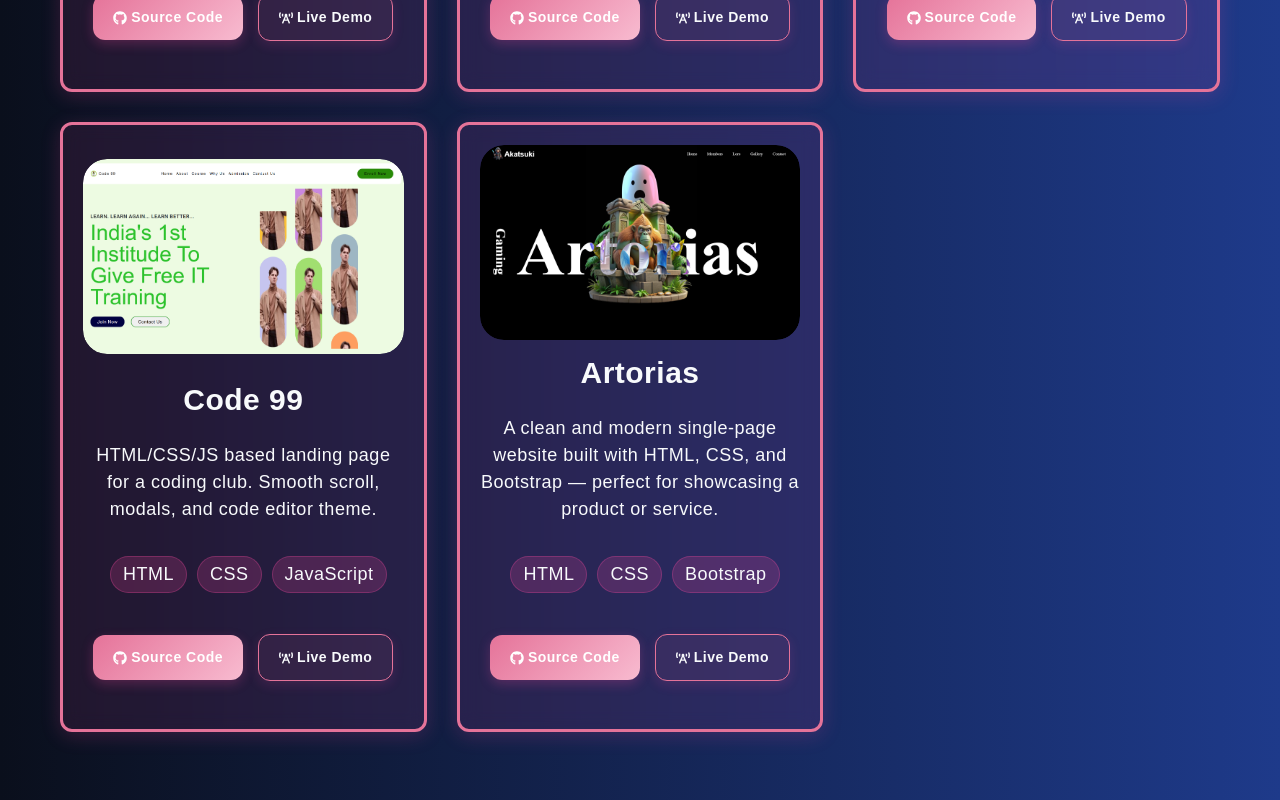
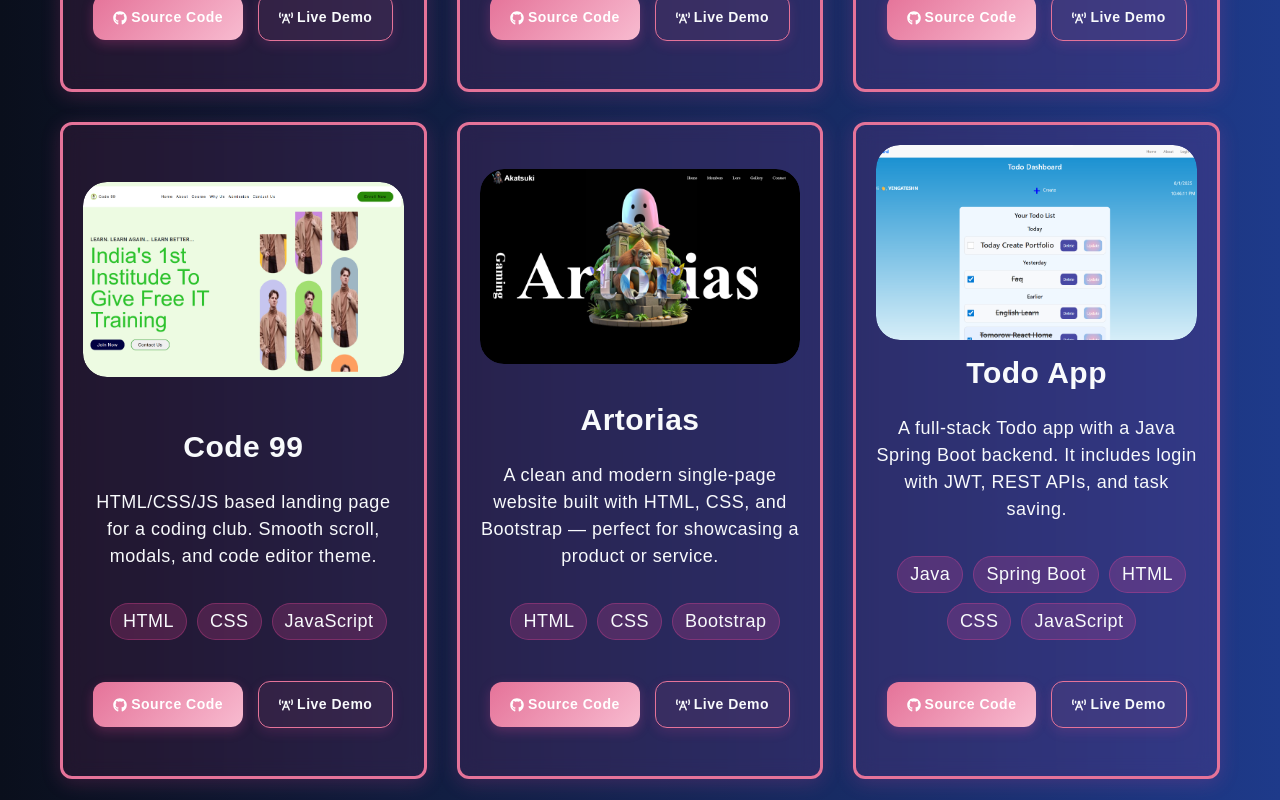
Before and after one commit to NVENGATESH/MyReactPortFolio, a React (Vite) app: page /project in a window 1280 px wide. Shown: the part 820-1620 px from the top of the page. Built offline with nearby package versions, Linux system fonts and the light colour scheme.

Commit message:
add project

```diff
--- a/src/pages/Project.jsx
+++ b/src/pages/Project.jsx
@@ -11,6 +11,7 @@ import imagineart from '../assets/imagineart.png';
 import Akkatsuki from '../assets/Akkatsuki.png';
 import portfolio from '../assets/portfolio.png';
 import code99 from '../assets/code99.png';
+import Todo from '../assets/Todo.png';
 
 export default function Project() {
   const [activeFilter, setActiveFilter] = useState('All');
@@ -60,7 +61,16 @@ export default function Project() {
     codeLink: '#',
     demoLink: '#',
     extraClass: 'card-4'
-  }
+  },
+  {
+  title: 'Todo App',
+  description: 'A full-stack Todo app with a Java Spring Boot backend. It includes login with JWT, REST APIs, and task saving.',
+  image: Todo,
+  tech: ['Java', 'Spring Boot', 'HTML', 'CSS', 'JavaScript'],
+  codeLink: '#',
+  demoLink: '#',
+  extraClass: 'card-4'
+}
 
 ]
 
```
Also changed, not shown: src/assets/Todo.png (added).
